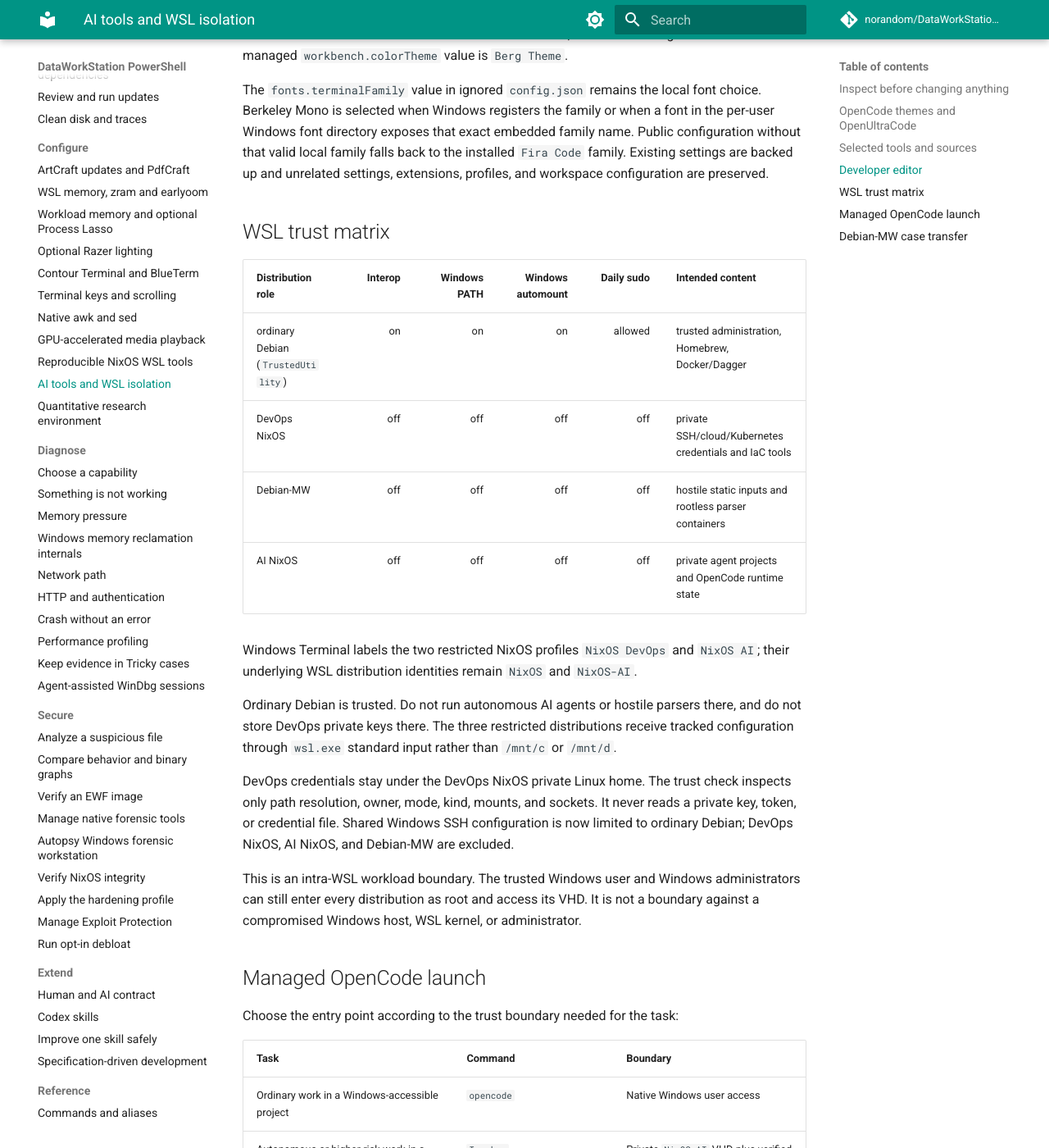
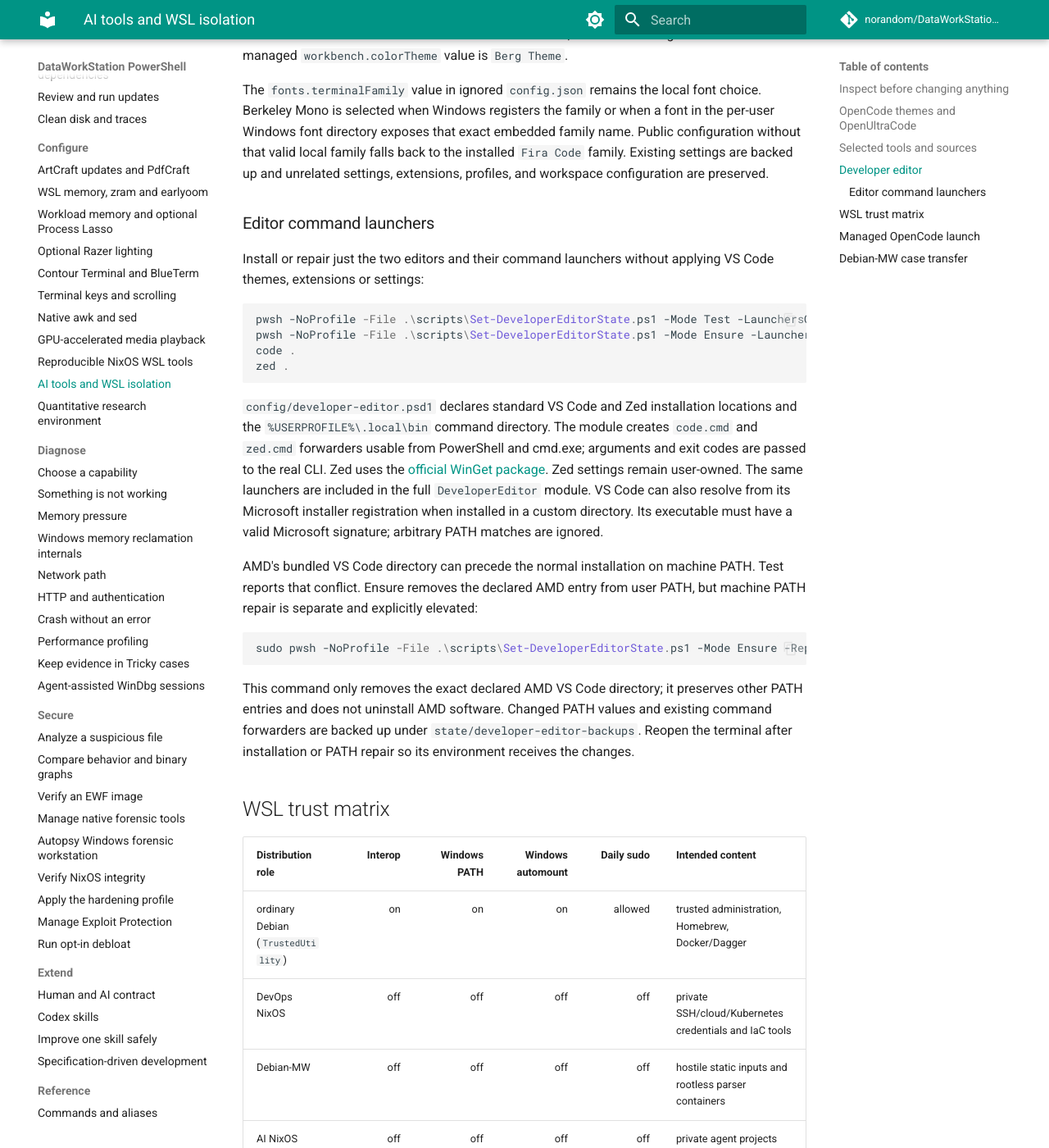
Before and after one commit to norandom/DataWorkStation_Powershell, an MkDocs documentation site: the page built from docs/ai-tools-isolation.md, in a window 1280 px wide and 1400 px high, scrolled down 3266 px. Shown: the whole window at 82% size. Built offline with MkDocs 1.6.1 and Material for MkDocs 9.7.7, drawn with Linux system fonts in a browser that asks for light colours; comment, search, counter and statistics services are not loaded; some of the changed text lies outside the part shown.

Commit message:
Manage editor launchers and mpv video associations

````diff
--- a/docs/ai-tools-isolation.md
+++ b/docs/ai-tools-isolation.md
@@ -109,7 +109,7 @@
 
 ## Developer editor
 
-`DeveloperEditor` maintains stable `Microsoft.VisualStudioCode`, activates the pinned Berg theme,
+`DeveloperEditor` installs stable `Microsoft.VisualStudioCode` and `ZedIndustries.Zed`, activates the pinned Berg theme in VS Code,
 installs these exact extensions, and owns only the theme and two font keys in the user settings:
 
 - `saoudrizwan.claude-dev` (Cline)
@@ -129,6 +129,39 @@
 exact embedded family name. Public configuration without that valid local family falls back to
 the installed `Fira Code` family. Existing settings are backed up and unrelated settings,
 extensions, profiles, and workspace configuration are preserved.
+
+### Editor command launchers
+
+Install or repair just the two editors and their command launchers without applying VS Code themes,
+extensions or settings:
+
+```powershell
+pwsh -NoProfile -File .\scripts\Set-DeveloperEditorState.ps1 -Mode Test -LaunchersOnly -Json
+pwsh -NoProfile -File .\scripts\Set-DeveloperEditorState.ps1 -Mode Ensure -LaunchersOnly
+code .
+zed .
+```
+
+`config/developer-editor.psd1` declares standard VS Code and Zed installation locations and the
+`%USERPROFILE%\.local\bin` command directory. The module creates `code.cmd` and `zed.cmd`
+forwarders usable from PowerShell and cmd.exe; arguments and exit codes are passed to the real CLI.
+Zed uses the [official WinGet package](https://zed.dev/docs/windows). Zed settings remain user-owned.
+The same launchers are included in the full `DeveloperEditor` module.
+VS Code can also resolve from its Microsoft installer registration when installed in a custom
+directory. Its executable must have a valid Microsoft signature; arbitrary PATH matches are ignored.
+
+AMD's bundled VS Code directory can precede the normal installation on machine PATH. Test reports
+that conflict. Ensure removes the declared AMD entry from user PATH, but machine PATH repair is
+separate and explicitly elevated:
+
+```powershell
+sudo pwsh -NoProfile -File .\scripts\Set-DeveloperEditorState.ps1 -Mode Ensure -RepairMachinePath
+```
+
+This command only removes the exact declared AMD VS Code directory; it preserves other PATH
+entries and does not uninstall AMD software. Changed PATH values and existing command forwarders
+are backed up under `state/developer-editor-backups`. Reopen the terminal after installation or
+PATH repair so its environment receives the changes.
 
 ## WSL trust matrix
 
````
Also changed, not shown: docs/media-playback.md (+27 -0 lines), specs/010-ai-tools-isolation/plan.md (+1 -1 lines), specs/010-ai-tools-isolation/spec.md (+1 -1 lines), specs/010-ai-tools-isolation/tasks.md (+2 -0 lines), 11 other files.
